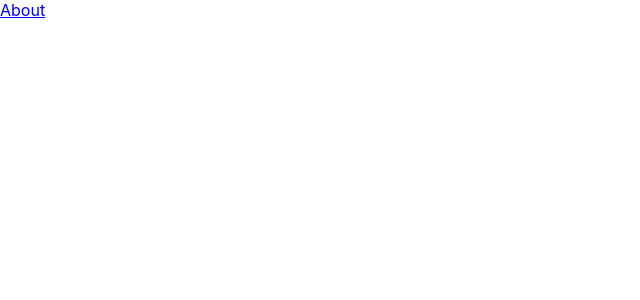
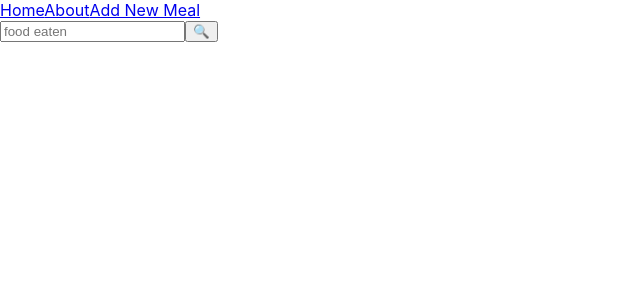
Before and after one commit to gsambora/new-phase-2-project, a React (Create React App) app: page /mealform in a window 1280 px wide. Before the commit this address had no page. Shown: the top 300 px of the page, without its empty margins (0-640 px from the left). Built offline with nearby package versions, Linux system fonts and the light colour scheme.

Commit message:
Added meal form page to navbar

```diff
--- a/src/App.js
+++ b/src/App.js
@@ -3,6 +3,7 @@ import './App.css';
 import Home from "./components/Home.js"
 import About from "./components/About.js"
 import NavBar from "./components/NavBar.js"
+import MealForm from "./components/MealForm.js"
 import {React, useState} from "react"
 import {
   BrowserRouter,
@@ -21,6 +22,8 @@ function App() {
       <Routes>
         <Route path="/" element={<Home />} />
         <Route path="/about" element={<About />} />
+        <Route path="/mealform" element={<MealForm />} />
+
       </Routes>
     </BrowserRouter>
   );
--- /dev/null
+++ b/src/components/MealForm.js
@@ -0,0 +1,23 @@
+import React from "react";
+
+function MealForm(){
+    function handleSubmit(e) {
+        e.preventDefault();
+        console.log("submitted");
+      }
+
+      return (
+        <form className="mealinfo" onSubmit={handleSubmit}>
+          <input
+            type="text"
+            id="search"
+            placeholder="food eaten"
+            // value={fooddesc}
+            // onChange={(e) => setSearchBar(e.target.value)}
+          />
+          <button type="submit">🔍</button>
+        </form>
+      );
+}
+
+export default MealForm;
--- a/src/components/NavBar.js
+++ b/src/components/NavBar.js
@@ -4,7 +4,9 @@ import {Link} from "react-router-dom";
 function NavBar(){
     return(
         <nav>
+            <Link to="/">Home</Link>
             <Link to="about">About</Link>
+            <Link to="mealform">Add New Meal</Link>
         </nav>
     )
 }
```
